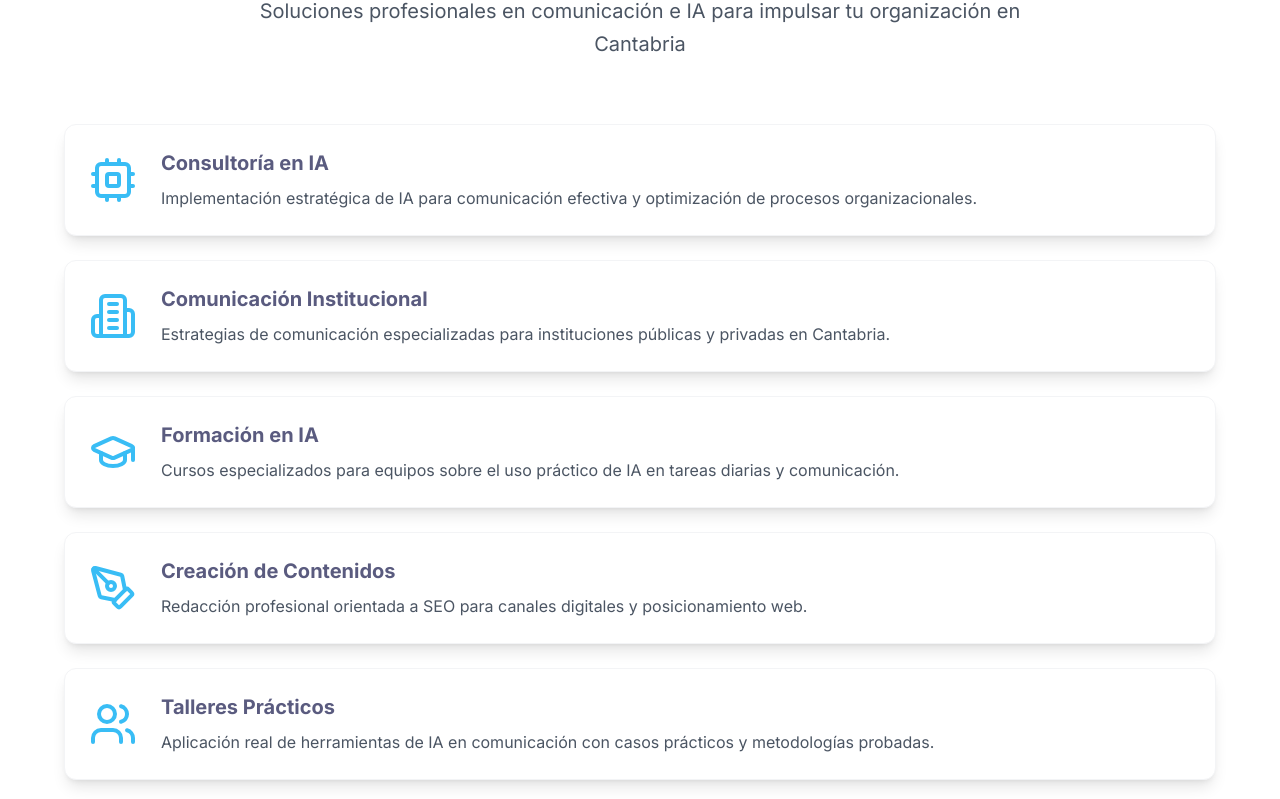
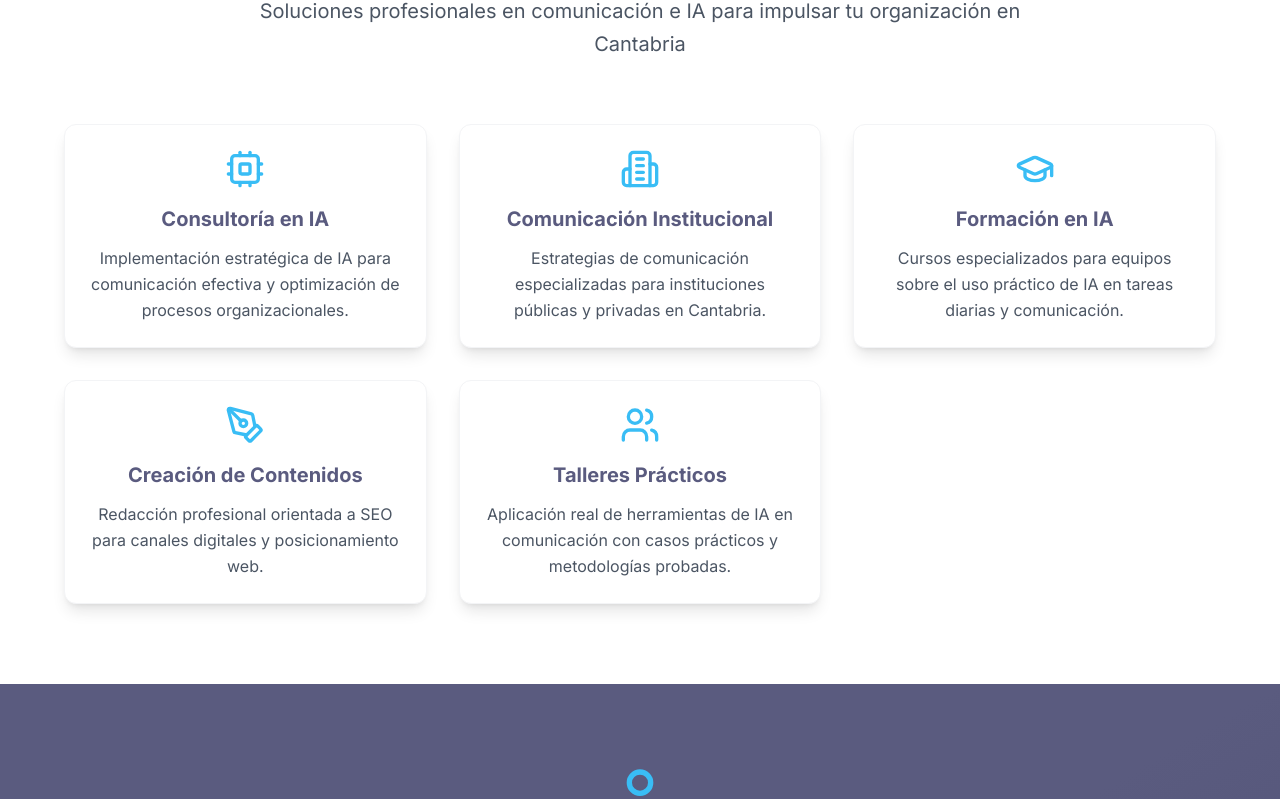
Before and after one commit to osanemeterio/oscarsanemeterio, a React (Vite) app: page / in a window 1280 px wide. Shown: the part 1379-2178 px from the top of the page. Built offline with nearby package versions, Linux system fonts and the light colour scheme.

Commit message:
Match service cards style with core services

```diff
--- a/src/pages/Home.tsx
+++ b/src/pages/Home.tsx
@@ -50,27 +50,27 @@ function App() {
 
   const extendedServices = [
     {
-      icon: <Cpu className="w-12 h-12 text-[#39bdf5]" />,
+      icon: <Cpu className="w-10 h-10 text-[#39bdf5]" />,
       title: "Consultoría en IA",
       description: "Implementación estratégica de IA para comunicación efectiva y optimización de procesos organizacionales."
     },
     {
-      icon: <Building2 className="w-12 h-12 text-[#39bdf5]" />,
+      icon: <Building2 className="w-10 h-10 text-[#39bdf5]" />,
       title: "Comunicación Institucional",
       description: "Estrategias de comunicación especializadas para instituciones públicas y privadas en Cantabria."
     },
     {
-      icon: <GraduationCap className="w-12 h-12 text-[#39bdf5]" />,
+      icon: <GraduationCap className="w-10 h-10 text-[#39bdf5]" />,
       title: "Formación en IA",
       description: "Cursos especializados para equipos sobre el uso práctico de IA en tareas diarias y comunicación."
     },
     {
-      icon: <PenTool className="w-12 h-12 text-[#39bdf5]" />,
+      icon: <PenTool className="w-10 h-10 text-[#39bdf5]" />,
       title: "Creación de Contenidos",
       description: "Redacción profesional orientada a SEO para canales digitales y posicionamiento web."
     },
     {
-      icon: <Users className="w-12 h-12 text-[#39bdf5]" />,
+      icon: <Users className="w-10 h-10 text-[#39bdf5]" />,
       title: "Talleres Prácticos",
       description: "Aplicación real de herramientas de IA en comunicación con casos prácticos y metodologías probadas."
     }
@@ -154,7 +154,7 @@ function App() {
         Soluciones profesionales en comunicación e IA para impulsar tu organización en Cantabria
       </p>
     </div>
-    <div className="space-y-6">
+    <div className="grid md:grid-cols-2 lg:grid-cols-3 gap-8">
       {extendedServices.map((service, index) => {
         // Definir las rutas para cada servicio
         const serviceRoutes: { [key: string]: string } = {
@@ -172,21 +172,17 @@ function App() {
             <Link
               key={index}
               to={route}
-              className="slide-up block bg-white p-6 rounded-xl shadow-lg hover:shadow-xl transition-all duration-300 border border-gray-100 hover:border-[#39bdf5]/30 transform hover:-translate-y-1 no-underline"
+              className="slide-up service-card text-center block no-underline hover:scale-105 transition-transform"
             >
-              <div className="flex items-center space-x-6">
-                <div className="flex-shrink-0">
+              <div className="mb-4 flex justify-center">
                 {service.icon}
               </div>
-                <div className="flex-1">
-                  <h3 className="text-xl font-bold mb-2 text-[#5a5b7f]">
+              <h3 className="text-xl font-bold mb-3 text-[#5a5b7f]">
                 {service.title}
               </h3>
               <p className="text-gray-600 leading-relaxed">
                 {service.description}
               </p>
-                </div>
-              </div>
             </Link>
           )
         }
@@ -195,21 +191,17 @@ function App() {
         return (
           <div
             key={index}
-            className="slide-up bg-white p-6 rounded-xl shadow-lg border border-gray-100 cursor-default"
+            className="slide-up service-card text-center cursor-default"
           >
-            <div className="flex items-center space-x-6">
-              <div className="flex-shrink-0">
+            <div className="mb-4 flex justify-center">
               {service.icon}
             </div>
-              <div className="flex-1">
-                <h3 className="text-xl font-bold mb-2 text-[#5a5b7f]">
+            <h3 className="text-xl font-bold mb-3 text-[#5a5b7f]">
               {service.title}
             </h3>
             <p className="text-gray-600 leading-relaxed">
               {service.description}
             </p>
-              </div>
-            </div>
           </div>
         )
       })}
```
Lines whose indentation alone changed are shown as unchanged.
